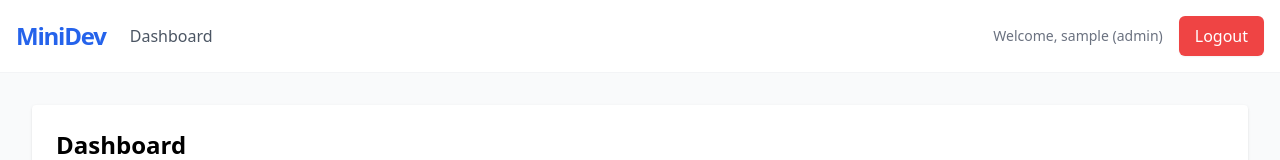
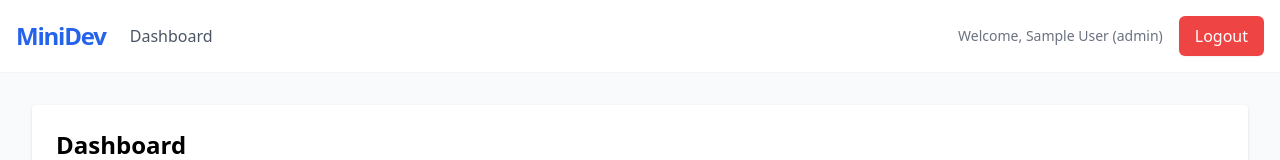
Before and after one commit to philihoffi/MiniDev, an Angular app in the folder minidev-frontend/: page /dashboard in a window 1280 px wide. Shown: the top 160 px of the page. Built offline with nearby package versions, Linux system fonts and the light colour scheme; sample sign-in values are in the browser's storage.

Commit message:
"refactor main layout: replace `username` with `displayName` in component and template for improved consistency with user management updates"

```diff
--- a/minidev-frontend/src/app/components/layout/main-layout/main-layout.component.html
+++ b/minidev-frontend/src/app/components/layout/main-layout/main-layout.component.html
@@ -5,7 +5,7 @@
     <a *ngIf="isAdmin" routerLink="/user-management" class="nav-link">User Management</a>
   </div>
   <div class="nav-user">
-    <span class="welcome-text">Welcome, {{ username }} ({{ role }})</span>
+    <span class="welcome-text">Welcome, {{ displayName }} ({{ role }})</span>
     <button (click)="logout()" class="btn-logout">Logout</button>
   </div>
 </nav>
--- a/minidev-frontend/src/app/components/layout/main-layout/main-layout.component.ts
+++ b/minidev-frontend/src/app/components/layout/main-layout/main-layout.component.ts
@@ -16,7 +16,7 @@ export class MainLayoutComponent {
 
   user = this.authService.currentUser;
 
-  get username() { return this.user()?.username || ''; }
+  get displayName() { return this.user()?.displayName || ''; }
   get role() { return this.user()?.role || ''; }
   get isAdmin() { return this.authService.hasRole('ADMIN'); }
 
```
